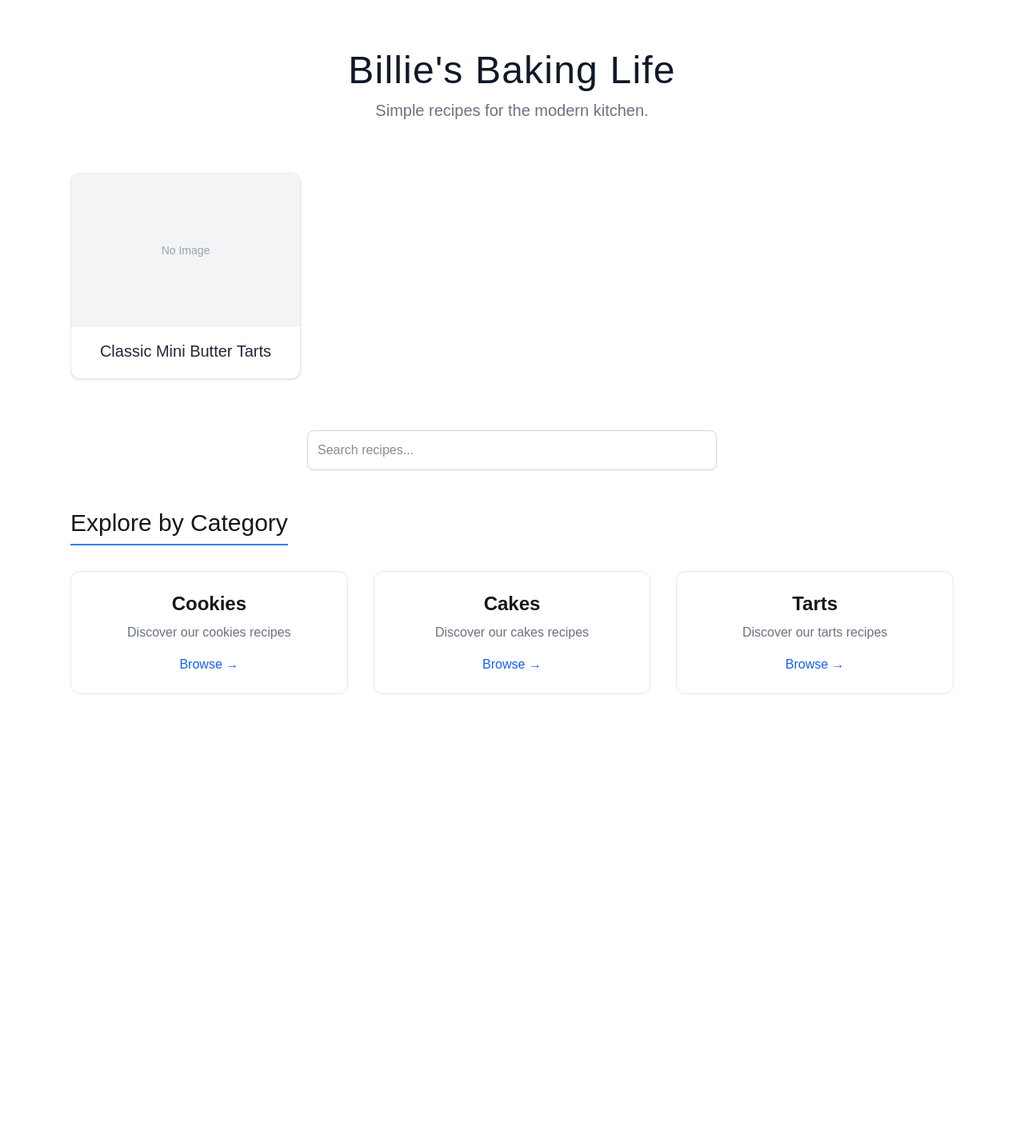
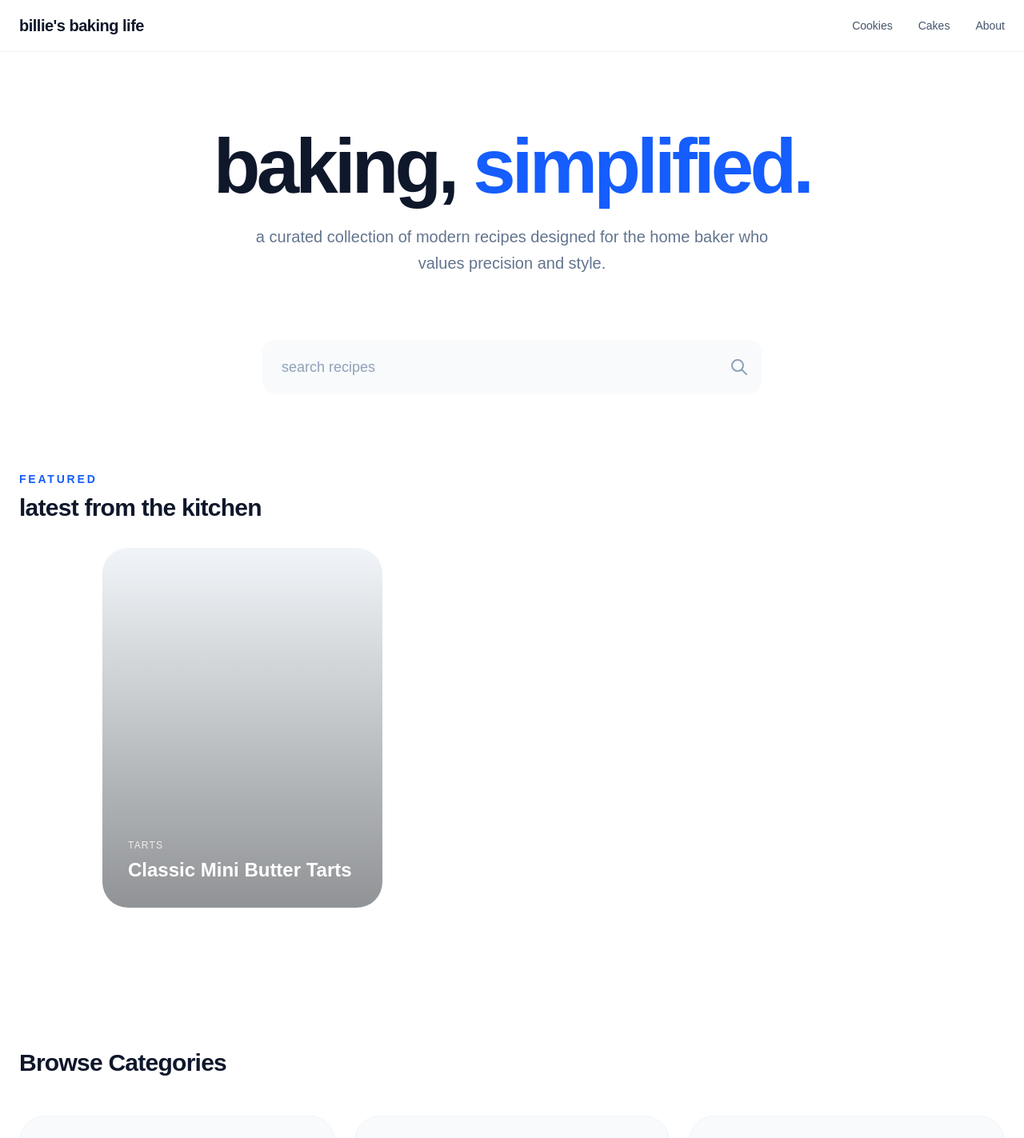
Before and after one commit to billie-zhang/billiesbakinglife, a Next.js app: page / in a window 1280 px wide. Shown: the top 1423 px of the page at 80% size. Before the commit the page ends 932 px from the top, so only its background shows below. Built offline with nearby package versions, Linux system fonts and the light colour scheme.

Commit message:
improved home page ui

```diff
--- a/app/globals.css
+++ b/app/globals.css
@@ -25,3 +25,14 @@ body {
   color: var(--foreground);
   font-family: Arial, Helvetica, sans-serif;
 }
+
+@layer utilities {
+  .no-scrollbar::-webkit-scrollbar {
+    display: none;
+  }
+
+  .no-scrollbar {
+    -ms-overflow-style: none;
+    scrollbar-width: none;
+  }
+}
--- a/app/page.tsx
+++ b/app/page.tsx
@@ -8,81 +8,100 @@ export default async function Home() {
 
   const recipes = files.map((file) => {
     const filePath = path.join(recipesDir, file);
-    const data = JSON.parse(fs.readFileSync(filePath, "utf-8"));
-    return data;
+    return JSON.parse(fs.readFileSync(filePath, "utf-8"));
   });
 
   return (
-    <div className="min-h-screen">
-      <header className="text-center py-16">
-        <h1 className="text-5xl font-light tracking-wide text-gray-900">
-          Billie's Baking Life
+    <div className="bg-white text-slate-900 selection:bg-blue-100">
+
+      <nav className="fixed top-0 w-full z-50 bg-white/80 backdrop-blur-md border-b border-slate-100">
+        <div className="max-w-7xl mx-auto px-6 h-16 flex items-center justify-between">
+          <span className="text-xl font-semibold tracking-tight">billie's baking life</span>
+          <div className="flex gap-8 text-sm font-medium text-slate-600">
+            <Link href="/cookies" className="hover:text-blue-600 transition">Cookies</Link>
+            <Link href="/cakes" className="hover:text-blue-600 transition">Cakes</Link>
+            <Link href="/about" className="hover:text-blue-600 transition">About</Link>
+          </div>
+        </div>
+      </nav>
+
+      <header className="pt-40 pb-20 text-center px-6">
+        <h1 className="text-6xl md:text-8xl font-bold tracking-tighter text-slate-900 mb-6">
+          baking, <span className="text-blue-600">simplified.</span>
         </h1>
-        <p className="mt-3 text-xl text-gray-500">
-          Simple recipes for the modern kitchen.
+        <p className="max-w-2xl mx-auto text-xl text-slate-500 font-light leading-relaxed">
+          a curated collection of modern recipes designed for the home baker who values precision and style.
         </p>
       </header>
 
-      {/* Carousel Section */}
-      <section className="relative overflow-hidden max-w-6xl mx-auto px-6">
-        <div className="flex space-x-6 overflow-x-auto pb-4 snap-x snap-mandatory">
+      {/* Search */}
+      <section className="max-w-2xl mx-auto px-6 mb-24">
+        <div className="relative group">
+          <input
+            type="text"
+            placeholder="search recipes"
+            className="w-full bg-slate-50 border-none rounded-2xl py-5 px-6 text-lg focus:ring-2 focus:ring-blue-500/20 transition-all outline-none placeholder:text-slate-400"
+          />
+          <div className="absolute right-4 top-1/2 -translate-y-1/2 text-slate-400 group-focus-within:text-blue-600 transition">
+            <svg xmlns="http://www.w3.org/2000/svg" className="h-6 w-6" fill="none" viewBox="0 0 24 24" stroke="currentColor">
+              <path strokeLinecap="round" strokeLinejoin="round" strokeWidth={2} d="M21 21l-6-6m2-5a7 7 0 11-14 0 7 7 0 0114 0z" />
+            </svg>
+          </div>
+        </div>
+      </section>
+
+      {/* Featured Carousel - "The Gallery" */}
+      <section className="mb-32">
+        <div className="max-w-7xl mx-auto px-6 flex justify-between items-end mb-8">
+          <div>
+            <h2 className="text-sm uppercase tracking-[0.2em] text-blue-600 font-bold mb-2">Featured</h2>
+            <p className="text-3xl font-semibold tracking-tight">latest from the kitchen</p>
+          </div>
+        </div>
+
+        <div className="flex gap-8 overflow-x-auto pb-12 px-[10%] no-scrollbar snap-x">
           {recipes.map((recipe) => (
             <Link
               key={recipe.id}
               href={`/recipes/${recipe.id}`}
-              className="flex-none w-72 snap-center bg-white border border-gray-200 rounded-xl shadow-sm hover:shadow-lg transition duration-200"
+              className="flex-none w-[350px] snap-center group"
             >
-              <div className="h-48 bg-gray-100 flex items-center justify-center rounded-t-xl text-gray-400 text-sm">
-                {/* You can replace this with a recipe image later */}
-                No Image
-              </div>
-              <div className="p-4">
-                <h3 className="text-xl font-medium text-gray-800 mb-1 text-center">
-                  {recipe.name}
-                </h3>
+              <div className="relative h-[450px] w-full overflow-hidden rounded-[2rem] bg-slate-100 transition-transform duration-500 ease-out group-hover:scale-[0.98]">
+                {/* Placeholder for high-end photography */}
+                <div className="absolute inset-0 bg-gradient-to-t from-black/40 to-transparent" />
+                <div className="absolute bottom-8 left-8 right-8 text-white">
+                  <p className="text-xs uppercase tracking-widest opacity-80 mb-2">{recipe.category}</p>
+                  <h3 className="text-2xl font-bold leading-tight">{recipe.name}</h3>
+                </div>
               </div>
             </Link>
           ))}
         </div>
       </section>
 
-      {/* Search Section */}
-      <div className="flex justify-center my-12">
-        <input
-          type="text"
-          placeholder="Search recipes..."
-          className="w-full max-w-lg p-3 border border-gray-300 rounded-lg focus:ring-2 focus:ring-blue-500 transition"
-        />
-      </div>
-
-      {/* Highlights Section */}
-      <section className="max-w-6xl mx-auto px-6 pb-16">
-        <h2 className="text-3xl font-light text-center mb-8 border-b-2 border-blue-500 pb-2 inline-block">
-          Explore by Category
-        </h2>
-
-        <div className="grid md:grid-cols-3 gap-8">
+      {/* Category Grid - Modern Minimalism */}
+      <section className="max-w-7xl mx-auto px-6 pb-32">
+        <h2 className="text-3xl font-semibold tracking-tight mb-12">Browse Categories</h2>
+        <div className="grid grid-cols-1 md:grid-cols-3 gap-6">
           {["cookies", "cakes", "tarts"].map((category) => (
-            <div
+            <Link
               key={category}
-              className="p-6 border border-gray-200 rounded-xl text-center hover:shadow-lg transition"
+              href={`/${category}`}
+              className="relative h-64 group overflow-hidden rounded-[2rem] border border-slate-100 bg-slate-50 flex items-center justify-center hover:bg-white hover:shadow-2xl hover:shadow-blue-500/10 transition-all duration-300"
             >
-              <h3 className="text-2xl font-semibold capitalize mb-2">
-                {category}
-              </h3>
-              <p className="text-gray-500 mb-4">
-                Discover our {category} recipes
-              </p>
-              <Link
-                href={`/${category}`}
-                className="text-blue-600 font-medium hover:underline"
-              >
-                Browse →
-              </Link>
-            </div>
+              <div className="text-center">
+                <h3 className="text-2xl font-bold capitalize mb-1 group-hover:text-blue-600 transition">{category}</h3>
+                <p className="text-slate-400 text-sm font-medium">View Collection</p>
+              </div>
+            </Link>
           ))}
         </div>
       </section>
+
+      {/* Footer */}
+      <footer className="border-t border-slate-100 py-20 text-center">
+        <p className="text-slate-400 text-sm font-medium">© 2025 Billie's Baking Life. Made with love 🩵.</p>
+      </footer>
     </div>
   );
 }
--- a/data/recipes/butter-tarts.json
+++ b/data/recipes/butter-tarts.json
@@ -1,7 +1,7 @@
 {
     "id": "butter-tarts",
     "name": "Classic Mini Butter Tarts",
-    "category": "cookies-tarts",
+    "category": "tarts",
     "prepTime": "15 min",
     "cookTime": "20 min",
     "servings": "30 tarts",
@@ -48,5 +48,5 @@
         "Bake for 20 minutes. They will puff up a lot in the oven, don`t worry, they will sink back after they come out of the oven and cool down.",
         "Let them cool for at least 10 minutes and enjoy!"
     ],
-    "notes": "The optional pecans can be placed at the bottom of the tart shell before pouring in the filling."
+    "notes": ""
 }
```
